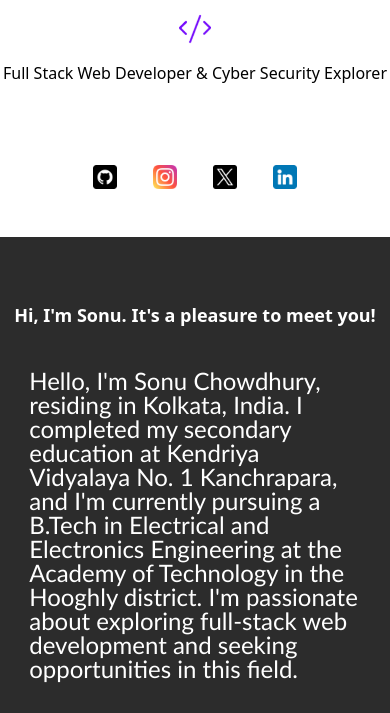
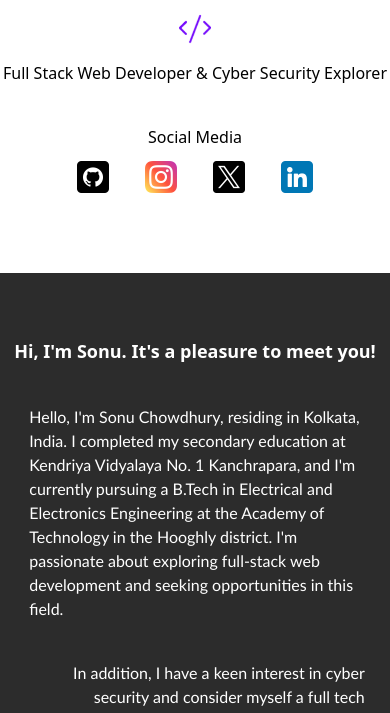
Before and after one commit to SonuuChowdhury/My-Portfolio, a website: page index.html in a window 390 px wide. Shown: the part 343-1056 px from the top of the page. Drawn offline with nearby package versions, Linux system fonts and the light colour scheme.

Commit message:
minor changes related to about sectipn

```diff
--- a/css/manualStyle.css
+++ b/css/manualStyle.css
@@ -23,8 +23,6 @@ html {
   .nav-hello-button {
     height: 2.2em;
     width: 6.8em;
-
-
   }
 }
 
@@ -166,9 +164,8 @@ html {
 }
 @media (max-width: 640px) {
   .links {
-    height: 1.5rem;
-    width: 1.5rem;
-    margin-bottom: 3rem;
+    height: 2rem;
+    width: 2rem;
   }
 }
 .links:hover {
@@ -198,7 +195,7 @@ html {
     margin-right: auto;
     margin-left: auto;
     font-size: 0.675rem /* 14px */;
-    line-height: 1.5rem /* 20px */
+    line-height: 1.5rem; /* 20px */
   }
 }
 
@@ -229,7 +226,12 @@ html {
     height: auto;
   }
 }
-
+@media (max-width: 640px) {
+  .aboutText {
+    font-size: 1rem ;
+    line-height: 1.5rem ;
+  }
+}
 
 /* skill section */
 .skillsSection {
@@ -288,7 +290,7 @@ html {
   height: 70rem;
 }
 @media (max-width: 768px) {
-  .showCaseSkill  {
+  .showCaseSkill {
     width: 60%;
     height: 44rem;
   }
--- a/index.html
+++ b/index.html
@@ -32,7 +32,8 @@
             <div class="comeUpAnimation mt-3 text-2xl text-center max-sm:text-base">
                 Full Stack Web Developer & Cyber Security Explorer
             </div>
-            <ul class="flex flex-row space-x-9 mt-10 sm:mb-32 max-sm:mt-20">
+            <div class="comeUpAnimation mt-12 max-sm:mt-10">Social Media</div>
+            <ul class="flex flex-row space-x-9 mt-3 sm:mb-32 max-sm:mb-20">
                 <div class="github-Link links comeUpAnimation"></div>
                 <div class="insta-Link links comeUpAnimation"></div>
                 <div class="X-Link links comeUpAnimation"></div>
```
Also changed, not shown: css/output.css.
